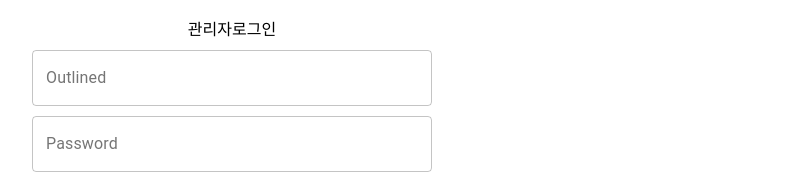
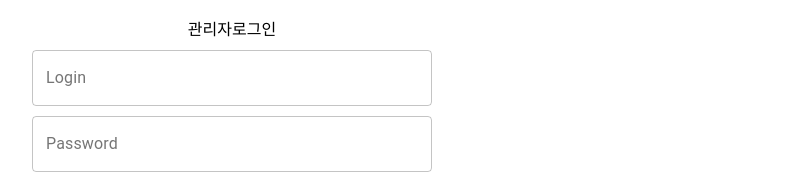
Before and after one commit to zlhunzzing/DogManager-Client, a React (Create React App) app: page /admin/signin in a window 1280 px wide. Shown: the part 343-517 px from the top of the page, without its empty margins (408-1220 px from the left). Built offline with nearby package versions, Linux system fonts and the light colour scheme.

Commit message:
repair UI in signinPage

```diff
--- a/src/containers/SigninContainer.tsx
+++ b/src/containers/SigninContainer.tsx
@@ -58,7 +58,7 @@ const SigninContainer: React.FunctionComponent<SigninContainerProps> = ({
   const debouncedHandlePwInputChange = debounce(handlePwInputChange, 500);
 
   const signupButton = (
-    <Link to="/user/signup">
+    <Link to="/user/signup" style={{ color: 'inherit', textDecoration: 'inherit' }}>
       <Button style={{ width: 100, marginRight: 10 }} variant="outlined">
         Sign up
       </Button>
@@ -103,7 +103,7 @@ const SigninContainer: React.FunctionComponent<SigninContainerProps> = ({
           <TextField
             style={{ width: 400 }}
             id="outlined-basic"
-            label="Outlined"
+            label="Login"
             variant="outlined"
             onChange={(event): void => {
               const { value } = event.target;
```
